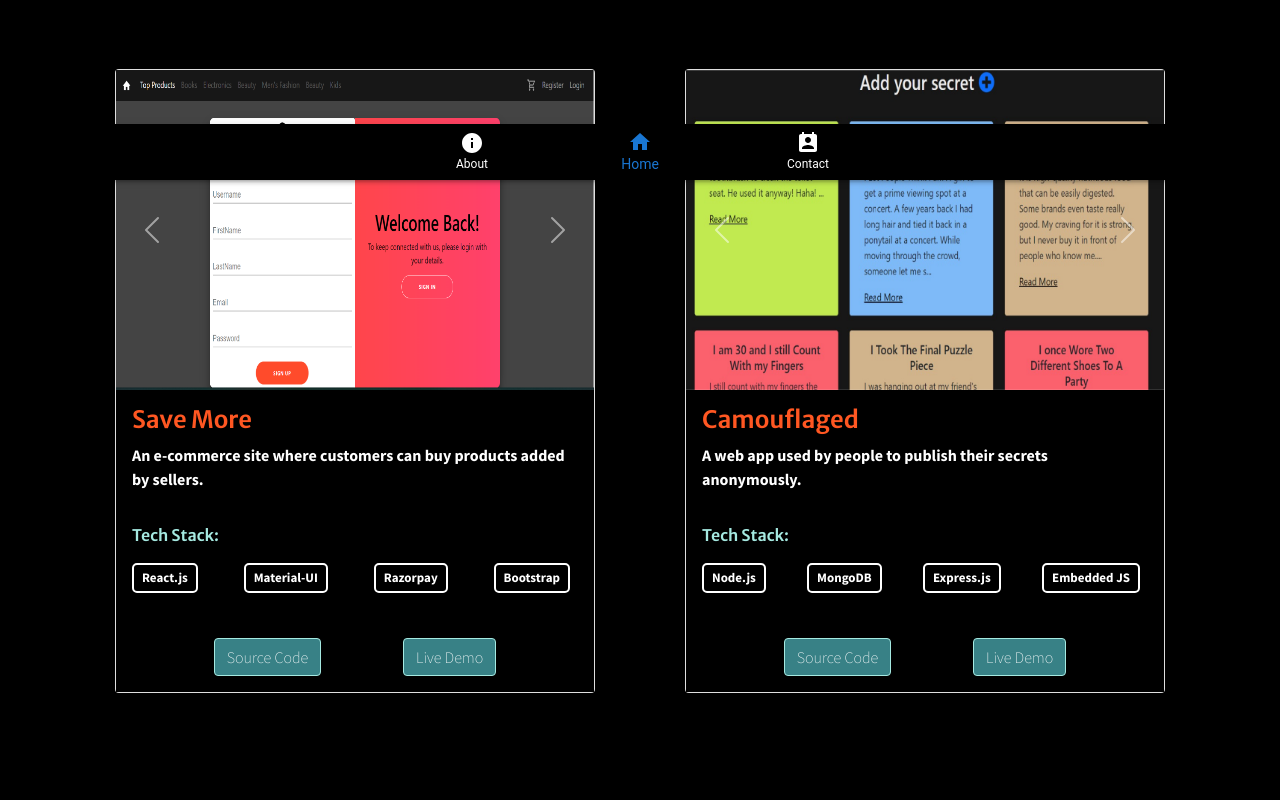
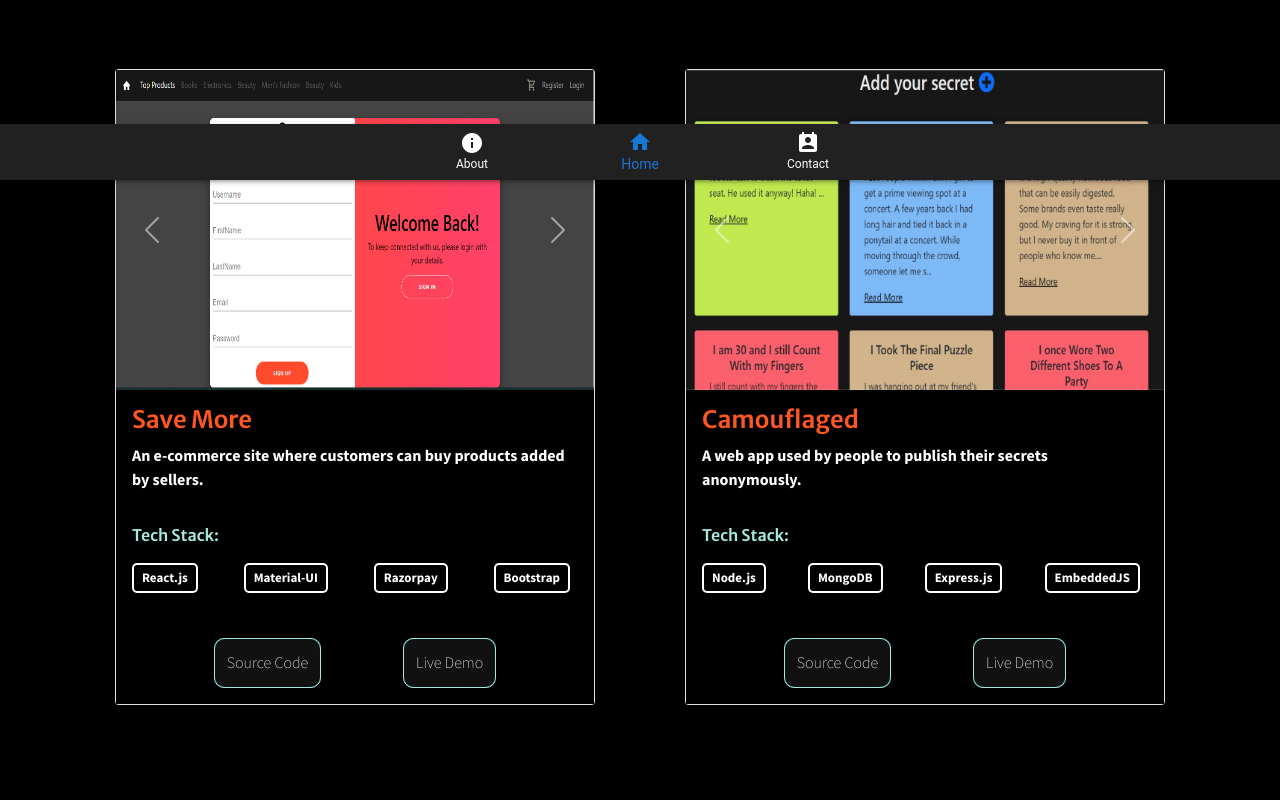
Before and after one commit to rhythm-28/portfolio, a React (Create React App) app: page / in a window 1280 px wide. Shown: the part 620-1420 px from the top of the page. Built offline with nearby package versions, Linux system fonts and the light colour scheme.

Commit message:
button animation done

```diff
--- a/src/components/contact/contact.js
+++ b/src/components/contact/contact.js
@@ -22,11 +22,11 @@ function Contact() {
             </h5>
           </div>
           <div className="col-md-4 emailDiv contactInfo">
-            <h5>Send me an e-mail!</h5>
+            <h4>Send me an e-mail!</h4>
             <h5 className="eMailId">rhythmbhatia28@gmail.com</h5>
           </div>
           <div className="col-md-3 social">
-            <h5>Or connect with me here:</h5>
+            <h4>Or connect with me here:</h4>
             <br />
             <div>
               <Avatar src={linkedIn} /> &nbsp;&nbsp;&nbsp;
--- a/src/components/footer.js
+++ b/src/components/footer.js
@@ -34,7 +34,7 @@ function Footer(props) {
               setValue(newValue);
               setCurrent(newValue);
             }}
-            style={{ backgroundColor: "black", color: "white" }}
+            style={{ backgroundColor: "#212121", color: "white" }}
           >
             <BottomNavigationAction
               id="2"
--- a/src/components/home/projects.js
+++ b/src/components/home/projects.js
@@ -47,13 +47,13 @@ function Projects() {
               <div className="projectButtons">
                 <a
                   href="https://github.com/RidamGarg/SaveMore"
-                  class="btn btn-primary"
+                  class="btn btn-primary glow-on-hover"
                 >
                   Source Code
                 </a>
                 <a
                   href="https://save-more.herokuapp.com/"
-                  class="btn btn-primary"
+                  class="btn btn-primary glow-on-hover"
                 >
                   Live Demo
                 </a>
@@ -80,18 +80,18 @@ function Projects() {
                 <span>Node.js</span>
                 <span>MongoDB</span>
                 <span>Express.js</span>
-                <span>Embedded JS</span>
+                <span>EmbeddedJS</span>
               </div>
               <div className="projectButtons">
                 <a
                   href="https://github.com/rhythm-28/Camouflaged"
-                  class="btn btn-primary"
+                  class="btn btn-primary glow-on-hover"
                 >
                   Source Code
                 </a>
                 <a
                   href="https://camouflaged.herokuapp.com/"
-                  class="btn btn-primary"
+                  class="btn btn-primary glow-on-hover"
                 >
                   Live Demo
                 </a>
@@ -123,13 +123,13 @@ function Projects() {
               <div className="projectButtons">
                 <a
                   href="https://github.com/rhythm-28/TinDog"
-                  class="btn btn-primary"
+                  class="btn btn-primary glow-on-hover"
                 >
                   Source Code
                 </a>
                 <a
                   href="https://rhythm-28.github.io/TinDog/"
-                  class="btn btn-primary"
+                  class="btn btn-primary glow-on-hover"
                 >
                   Live Demo
                 </a>
@@ -158,13 +158,13 @@ function Projects() {
               <div className="projectButtons">
                 <a
                   href="https://github.com/rhythm-28/portfolio"
-                  class="btn btn-primary"
+                  class="btn btn-primary glow-on-hover"
                 >
                   Source Code
                 </a>
                 <a
                   href="https://rhythm-bhatia.netlify.app/"
-                  class="btn btn-primary"
+                  class="btn btn-primary glow-on-hover"
                 >
                   Live Demo
                 </a>
--- a/src/stylesheets/contact.css
+++ b/src/stylesheets/contact.css
@@ -51,7 +51,7 @@
     margin-bottom: 9%;
     font-size: 2px;
   }
-  .contactInfo h5{
-    font-size: 1rem;
-  }
+  /* .contactInfo h5{
+    font-size: 2rem;
+  } */
 }
--- a/src/stylesheets/home.css
+++ b/src/stylesheets/home.css
@@ -279,3 +279,64 @@
     font-size: 1rem;
   }
 }
+
+.glow-on-hover {
+  /* width: 220px; */
+  height: 50px;
+  border: none;
+  outline: none;
+  color: #fff;
+  background: #111;
+  cursor: pointer;
+  position: relative;
+  z-index: 0;
+  border-radius: 10px;
+  padding-top: 2.5%;
+}
+
+.glow-on-hover:before {
+  content: '';
+  background: linear-gradient(45deg, #ff0000, #ff7300, #fffb00, #48ff00, #00ffd5, #002bff, #7a00ff, #ff00c8, #ff0000);
+  position: absolute;
+  top: -2px;
+  left:-2px;
+  background-size: 400%;
+  z-index: -1;
+  filter: blur(5px);
+  width: calc(100% + 4px);
+  height: calc(100% + 4px);
+  animation: glowing 20s linear infinite;
+  opacity: 0;
+  transition: opacity .3s ease-in-out;
+  border-radius: 10px;
+}
+
+.glow-on-hover:active {
+  color: #000
+}
+
+.glow-on-hover:active:after {
+  background: transparent;
+}
+
+.glow-on-hover:hover:before {
+  opacity: 1;
+}
+
+.glow-on-hover:after {
+  z-index: -1;
+  content: '';
+  position: absolute;
+  width: 100%;
+  height: 100%;
+  background: #111;
+  left: 0;
+  top: 0;
+  border-radius: 10px;
+}
+
+@keyframes glowing {
+  0% { background-position: 0 0; }
+  50% { background-position: 400% 0; }
+  100% { background-position: 0 0; }
+}
```
